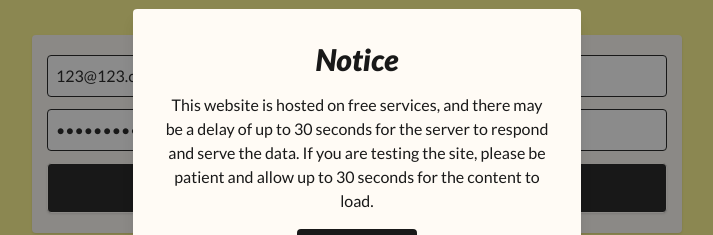
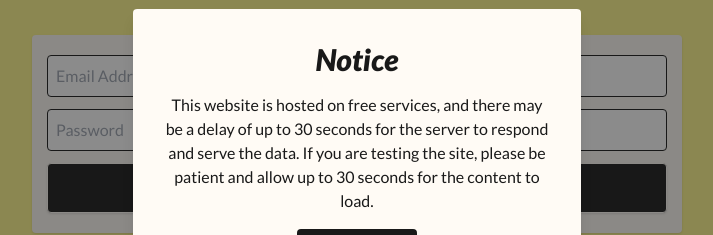
Before and after one commit to Machoudi2002/JobApplic, a React (Vite) app: page /Login in a window 1280 px wide. Shown: the part 245-480 px from the top of the page, without its empty margins (283-996 px from the left). Built offline with nearby package versions, Linux system fonts and the light colour scheme.

Commit message:
add: login auth validation message

```diff
--- a/src/Components/AdminLoginForm.tsx
+++ b/src/Components/AdminLoginForm.tsx
@@ -1,18 +1,20 @@
 import useAuth from "../hooks/useAuth"
 import { useForm, SubmitHandler } from "react-hook-form"
 import { LoginData } from "../types";
+import ErrorMessage from "./ErrorMessage";
 
 const AdminLoginForm = () => {
     const { login } = useAuth();
     const {
         register,
         handleSubmit,
-        formState: { errors },
+        formState: { errors, isSubmitSuccessful },
       } = useForm<LoginData>();
 
-      const onSubmit: SubmitHandler<LoginData> = (data) => {
-        login(data)
-      };
+
+    const onSubmit: SubmitHandler<LoginData> = (data) => {
+        login(data);
+    };
 
   return (
     <div>
@@ -24,18 +26,19 @@ const AdminLoginForm = () => {
                 type="email"
                 className="p-2 border rounded"
                 placeholder="Email Address"
-                value="123@123.com"
-                {...register("email", { required: "email is required" })}
+                {...register("email", { required: "Email is required" })}
             />
-            {errors.email && <p>{errors.email.message}</p>}
+            {errors.email && <ErrorMessage message={errors.email.message}/>}
             <input
                 type="password"
                 className="p-2 border rounded"
                 placeholder="Password"
-                value="123456789"
-                {...register("password", { required: "password is required" })}
+                {...register("password", { required: "Password is required" })}
             />
-            {errors.password && <p>{errors.password.message}</p>}
+            {errors.password && <ErrorMessage message={errors.password.message}/>}
+            {
+                isSubmitSuccessful && <ErrorMessage message="Invalid Email or Password" />
+            }
             <input
                 type="submit"
                 className="p-3 border rounded shadow bg-textColor text-whiteBack cursor-pointer"
--- a/src/Context/AuthContext.tsx
+++ b/src/Context/AuthContext.tsx
@@ -17,28 +17,32 @@ export const AuthContext = createContext<AuthContextProps | undefined>(undefined
 
 export const AuthProvider : React.FC<AuthProviderProps> = ({ children }) => {
     const [isAuth, setIsAuth] = useState(() => {
-        // Initialize isAuth based on the stored value in localStorage
         return localStorage.getItem("isAuth") === "true";
       });
     let navigate = useNavigate()
 
-    const login = async (Data : LoginData) => {
-        const API_URL = `${import.meta.env.VITE_WEBSITE_DOMAIN}/LoginAdmin`
+    const login = async (Data: LoginData) => {
+        const API_URL = `${import.meta.env.VITE_WEBSITE_DOMAIN}/LoginAdmin`;
         try {
-            await axios.post(API_URL, Data);
-            setIsAuth(true)
-            localStorage.setItem("isAuth", "true");
-            navigate("/Admin")
+          await axios.post(API_URL, Data);
+          setIsAuth(true);
+          localStorage.setItem("isAuth", "true");
+          navigate("/Admin");
 
         } catch (error) {
-
-            if (axios.isAxiosError(error) && error.response) {
-                console.error('Login error:', error.response.data.error);
-            } else {
-                console.error('An unexpected error occurred:', error);
-            }
+          if (
+            axios.isAxiosError(error) &&
+            error.response &&
+            error.response.status === 401
+          ) {
+            console.error('Authentication failed:', error.response.data.error);
+          } else {
+            console.error('An unexpected error occurred:', error);
+          }
         }
       };
+
+
 
     const logout = () => {
         setIsAuth(false);
```
Also changed, not shown: 1 other file (tests, documents, lock files or other folders).
